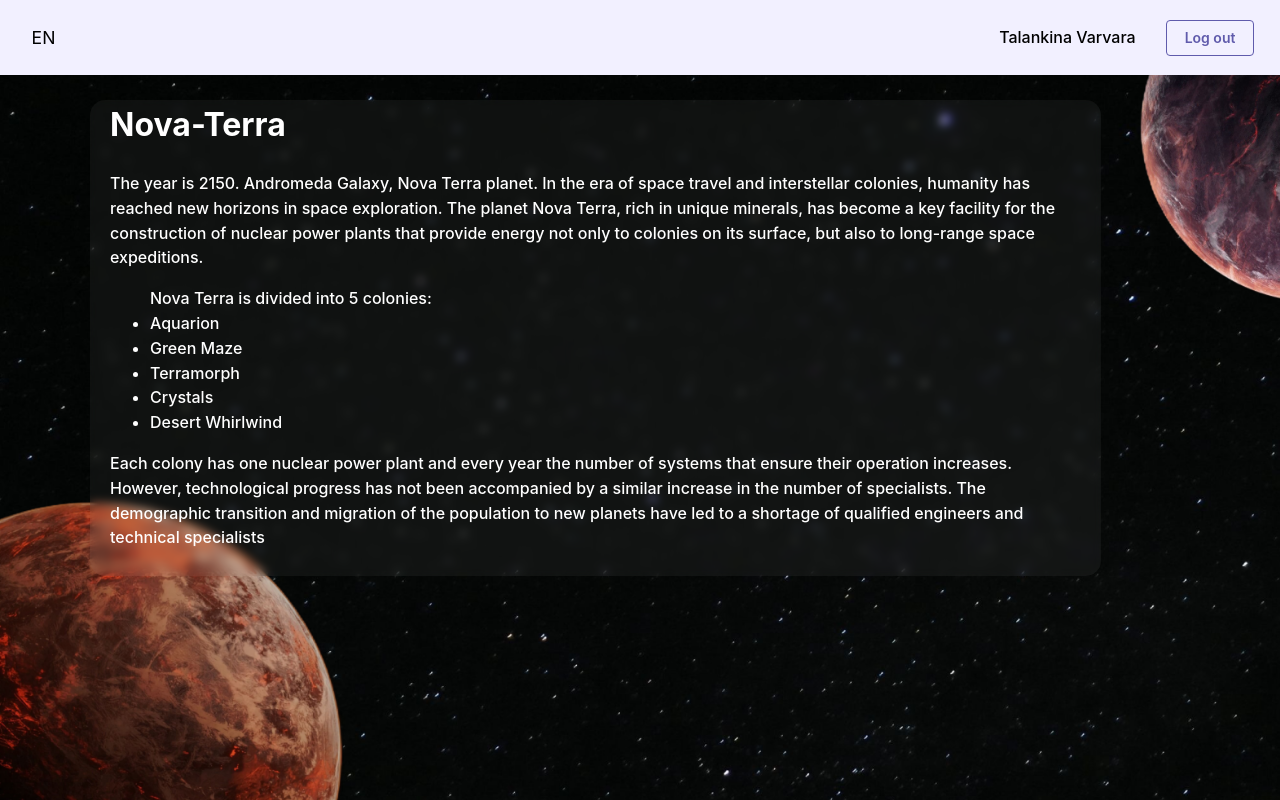
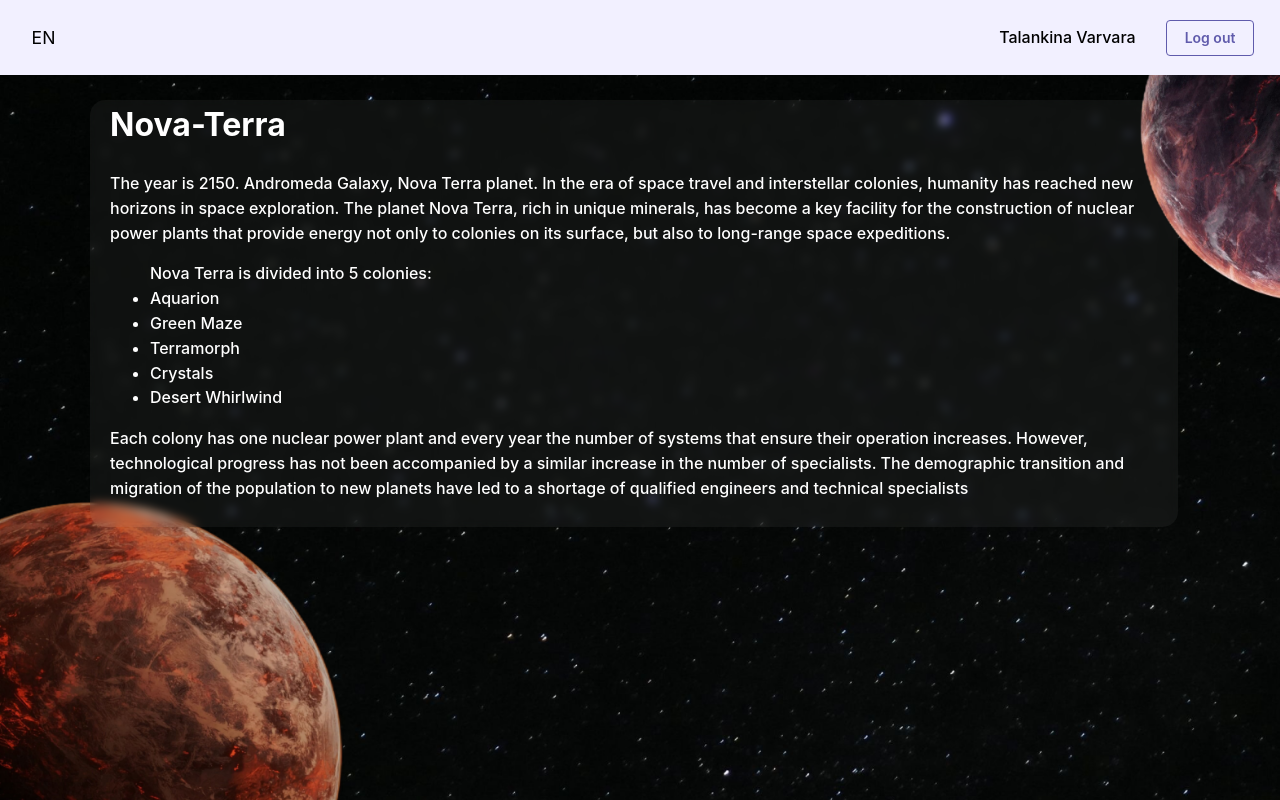
Before and after one commit to Tifftal/AtomHack-Final-frontend, a React (Vite) app: page / in a window 1280 px wide. Built offline with nearby package versions, Linux system fonts and the light colour scheme.

Commit message:
popitka ne pitka)

```diff
--- a/src/pages/MainPage/MainPage.module.scss
+++ b/src/pages/MainPage/MainPage.module.scss
@@ -22,7 +22,7 @@
     background: rgba(255, 255, 255, 0.05);
     backdrop-filter: blur(5px);
     -webkit-backdrop-filter: blur(5px);
-    width: 79vw;
+    width: 85vw;
     padding: 0 20px 10px;
     border-radius: 15px;
 }
@@ -38,6 +38,7 @@
         background-position: center center;
         background-size: cover;
         transition: transform 0.2s ease;
+        transition: 1.5s cubic-bezier(.05, .5, 0, 1);
         width: 110%;
         height: 110%;
         z-index: 10;
--- a/src/pages/MainPage/MainPage.tsx
+++ b/src/pages/MainPage/MainPage.tsx
@@ -14,13 +14,13 @@ const MainPage = () => {
             const x = e.clientX / window.innerWidth;
             const y = e.clientY / window.innerHeight;
             if (bgRef.current) {
-                bgRef.current.style.transform = `translate(-${x * 20}px, -${y * 20}px)`;
+                bgRef.current.style.transform = `translate(-${x * 10}px, -${y * 10}px)`;
             }
             if (parallaxRedRef.current) {
-                parallaxRedRef.current.style.transform = `translate(-${x * 50}px, -${y * 50}px)`;
+                parallaxRedRef.current.style.transform = `translate(-${x * 10}px, -${y * 10}px)`;
             }
             if (parallaxOrangeRef.current) {
-                parallaxOrangeRef.current.style.transform = `translate(-${x * 100}px, -${y * 50}px)`;
+                parallaxOrangeRef.current.style.transform = `translate(-${x * 10}px, -${y * 10}px)`;
             }
         };
 
```
